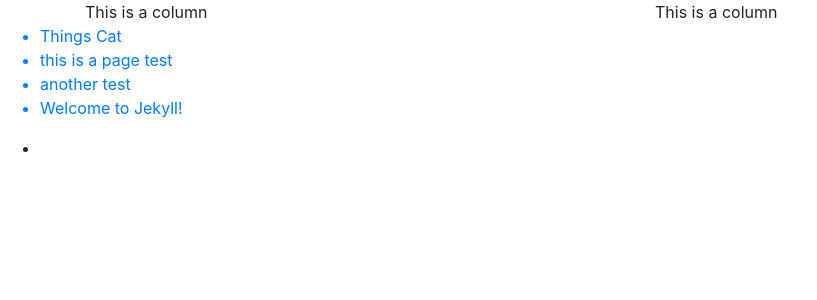
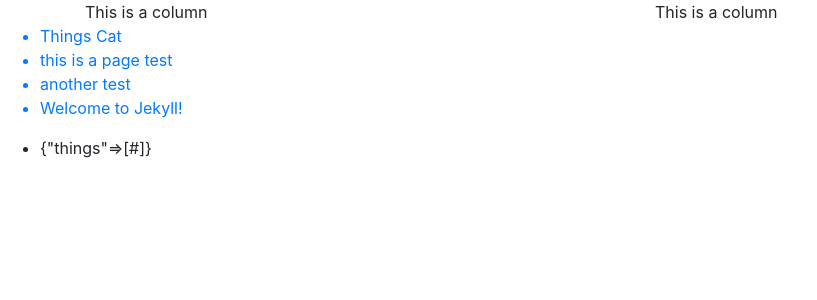
Before and after one commit to PoisonedCrown/blank-jekyll, a Jekyll site: the page built from index.html, in a window 1280 px wide. Shown: the top 300 px of the page, without its empty margins (0-817 px from the left). Built offline with Jekyll 4.4.1, drawn with Linux system fonts in a browser that asks for light colours.

Commit message:
Update index.html

```diff
--- a/index.html
+++ b/index.html
@@ -15,7 +15,7 @@ layout: default
 
 <ul>
   {% for cat in site.categories %}
-  <li>{{page.title}}</li>
+  <li>{{site.categories}}</li>
   {% endfor%}
 
 </ul>
```
